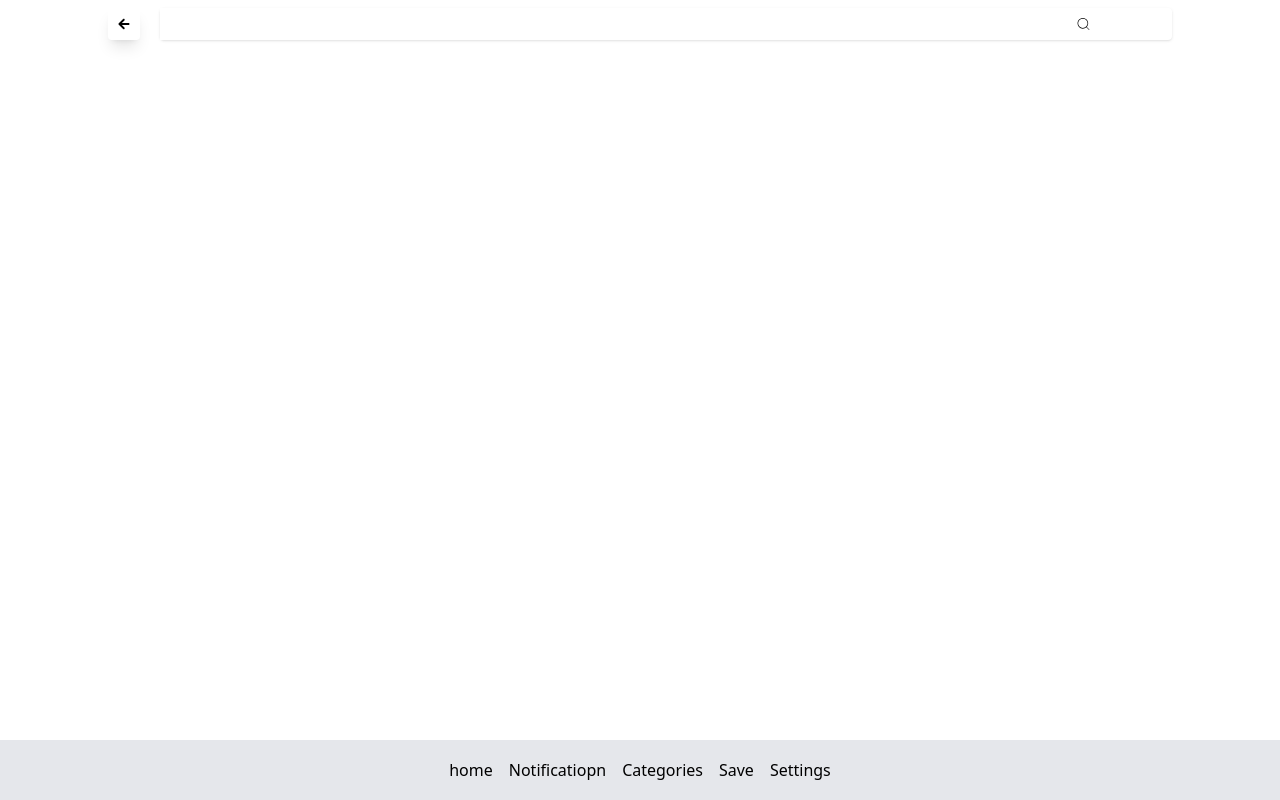
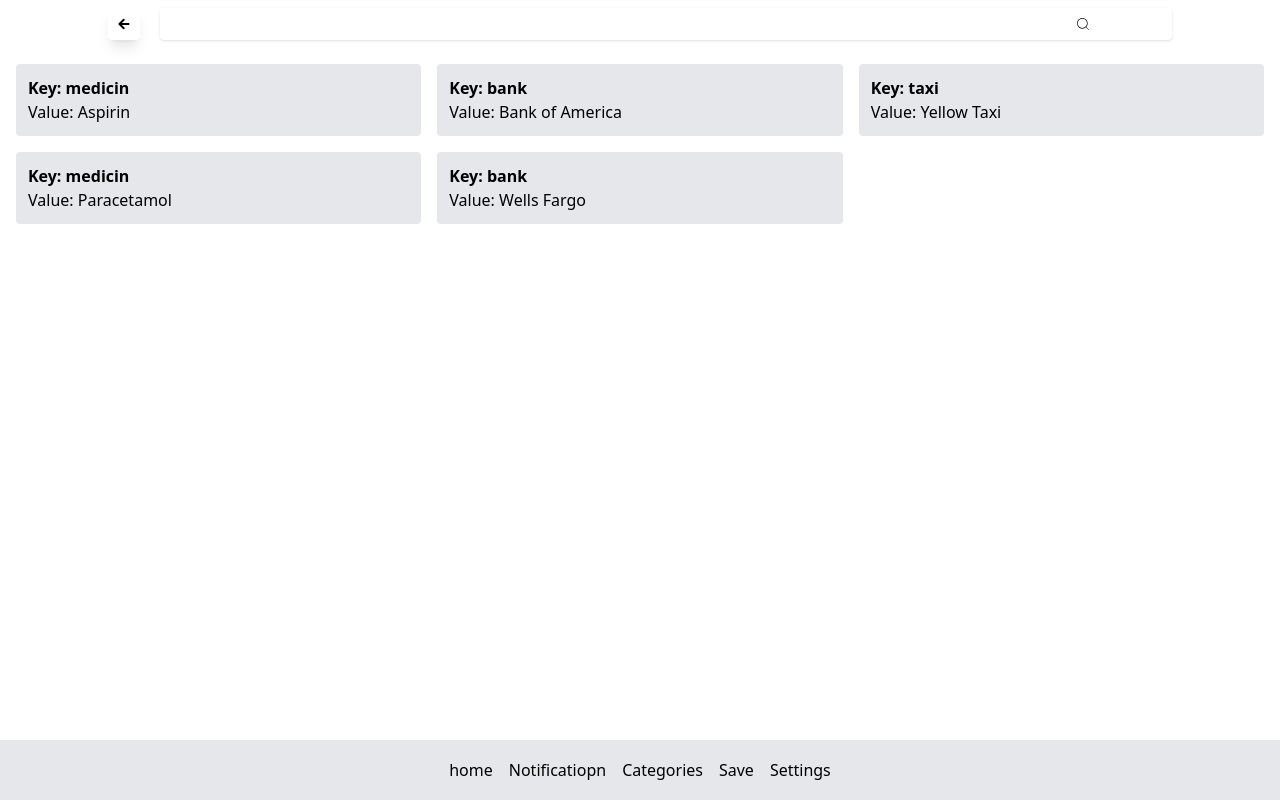
Before and after one commit to imadbenmadi/Djezzy-Event, a React (Vite) app: page /Search in a window 1280 px wide. Built offline with nearby package versions, Linux system fonts and the light colour scheme.

Commit message:
init sarch items

```diff
--- a/src/Components/Pages/Search.jsx
+++ b/src/Components/Pages/Search.jsx
@@ -1,29 +1,49 @@
-import React from "react";
+import React, { useState } from "react";
 import { IoMdArrowRoundBack } from "react-icons/io";
 import { CiSearch } from "react-icons/ci";
 
 export default function Search() {
+    const [searchTerm, setSearchTerm] = useState("");
+    const items = [
+        { key: "medicin", value: "Aspirin" },
+        { key: "bank", value: "Bank of America" },
+        { key: "taxi", value: "Yellow Taxi" },
+        { key: "medicin", value: "Paracetamol" },
+        { key: "bank", value: "Wells Fargo" },
+        // Add more items with different key-value pairs
+    ];
+
+    const filteredItems = items.filter((item) =>
+        item.key.toLowerCase().includes(searchTerm.toLowerCase())
+    );
+
     return (
         <div>
-            <div className=" flex justify-center gap-5 p-2">
-                <div
-                    className="p-2 rounded
-                 shadow-lg cursor-pointer"
-                >
+            <div className="flex justify-center gap-5 p-2">
+                <div className="p-2 rounded shadow-lg cursor-pointer">
                     <IoMdArrowRoundBack />
                 </div>
                 <div className="flex w-[80%] justify-between items-center shadow rounded">
-                    {/* <div className=" flex-[70%]">
-                        <input type="text" className=" w-full" />
-                    </div> */}
                     <div className="flex-[70%]">
                         <input
                             type="text"
-                            className="p-1 w-full focus:outline-none focus:shadow-none"
+                            className="w-full focus:outline-none focus:shadow-none"
+                            value={searchTerm}
+                            onChange={(e) => setSearchTerm(e.target.value)}
                         />
                     </div>
-                    <CiSearch className="flex-[5%]" />
+                    <div className="flex-[5%] flex justify-center items-center">
+                        <CiSearch />
+                    </div>
                 </div>
+            </div>
+            <div className="grid grid-cols-3 gap-4 p-4">
+                {filteredItems.map((item, index) => (
+                    <div key={index} className="bg-gray-200 p-3 rounded">
+                        <p className="font-bold">Key: {item.key}</p>
+                        <p>Value: {item.value}</p>
+                    </div>
+                ))}
             </div>
         </div>
     );
```
